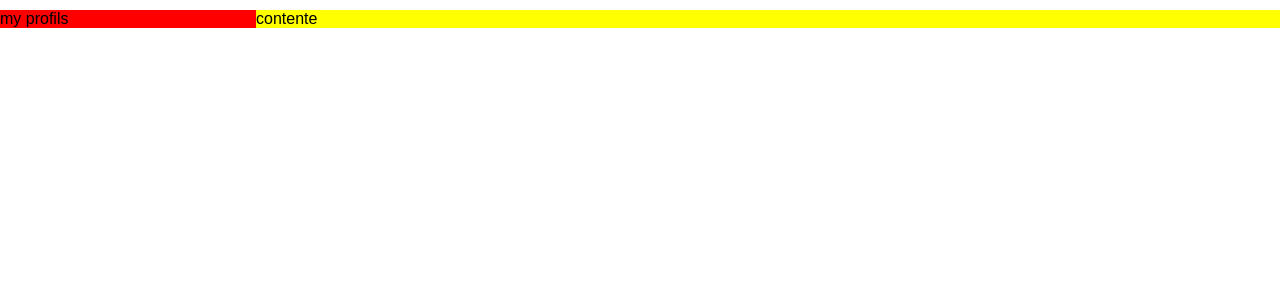
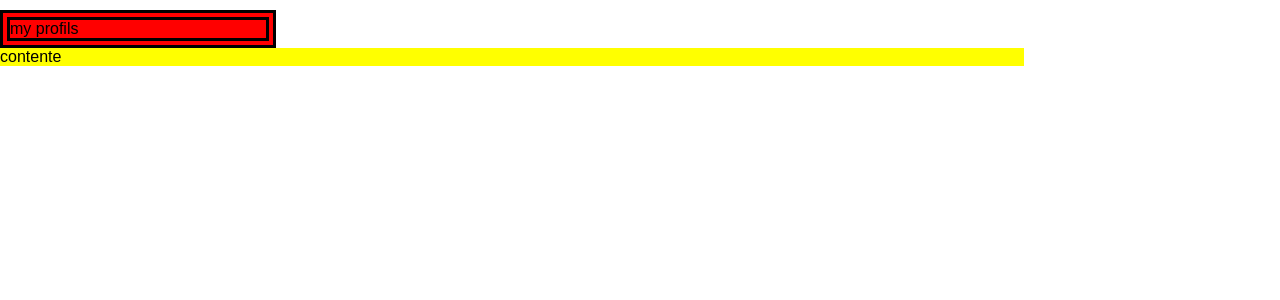
Before and after one commit to CoderLee2014/CoderLee2014, a PHP site: page / in a window 1280 px wide. Shown: the part 129-429 px from the top of the page. Run offline with PHP 8.4, Linux system fonts and the light colour scheme.

Commit message:
Update stylesheets.css

```diff
--- a/stylesheets/stylesheets.css
+++ b/stylesheets/stylesheets.css
@@ -5,7 +5,7 @@
   display:inline;
   background:red;
   border-style:double;
-  border:10px;
+  border-width:10px;
   border-color:black;
 }
 #contents{
```
